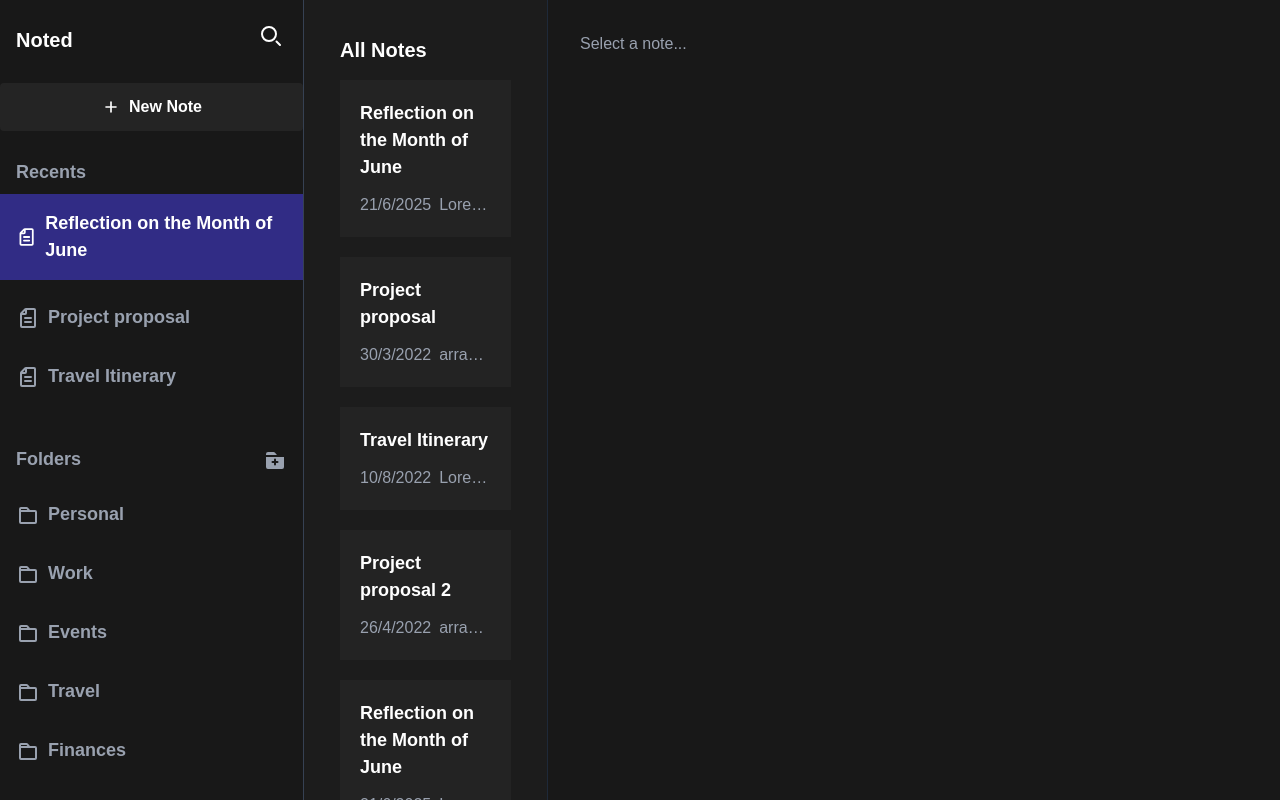
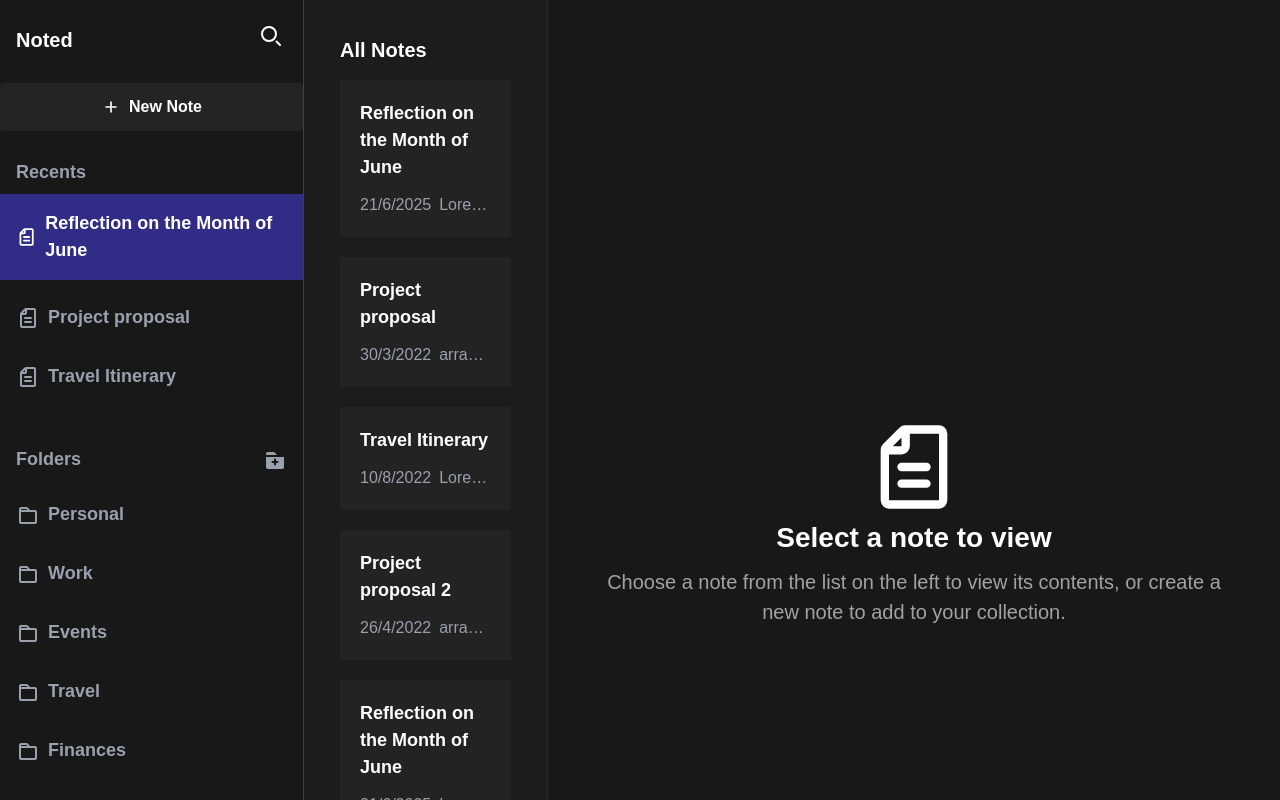
Before and after one commit to EsraaNasr92/noted, a React (Vite) app: page / in a window 1280 px wide. Shown: the top 800 px of the page. Built offline with nearby package versions, Linux system fonts and the light colour scheme.

Commit message:
improvement: updated design for the ‘select a note to view’ placeholder

```diff
--- a/src/compontents/NoteCard.jsx
+++ b/src/compontents/NoteCard.jsx
@@ -4,7 +4,15 @@ import NoteEditor from './NoteEditor';
 // Card details based on based card ID from NoteList component "add state and props in App.jsx"
 export default function NoteCard({selectedID}) {
 
-    if (!selectedID) return <p className="text-gray-400">Select a note...</p>;
+    if (!selectedID) return (
+        <div className="flex flex-col items-center justify-center h-full text-center">
+            <svg className="w-25 h-25 dark:text-white" aria-hidden="true" xmlns="http://www.w3.org/2000/svg" width="24" height="24" fill="none" viewBox="0 0 24 24">
+                <path stroke="currentColor" strokeLinecap="round" strokeLinejoin="round" strokeWidth="2" d="M10 3v4a1 1 0 0 1-1 1H5m4 8h6m-6-4h6m4-8v16a1 1 0 0 1-1 1H6a1 1 0 0 1-1-1V7.914a1 1 0 0 1 .293-.707l3.914-3.914A1 1 0 0 1 9.914 3H18a1 1 0 0 1 1 1Z"/>
+            </svg>
+            <h1 className='text-[28px] font-semibold mb-2 text-white'>Select a note to view</h1>
+            <p className='text-[20px] text-[var(--color-textSecondary)]'>Choose a note from the list on the left to view its contents, or create a <br /> new note to add to your collection.</p>
+        </div>
+    );
 
     const card = data.cards.find((c) => c.id === selectedID);
     if (!card) return <p>Note not found</p>;
```
